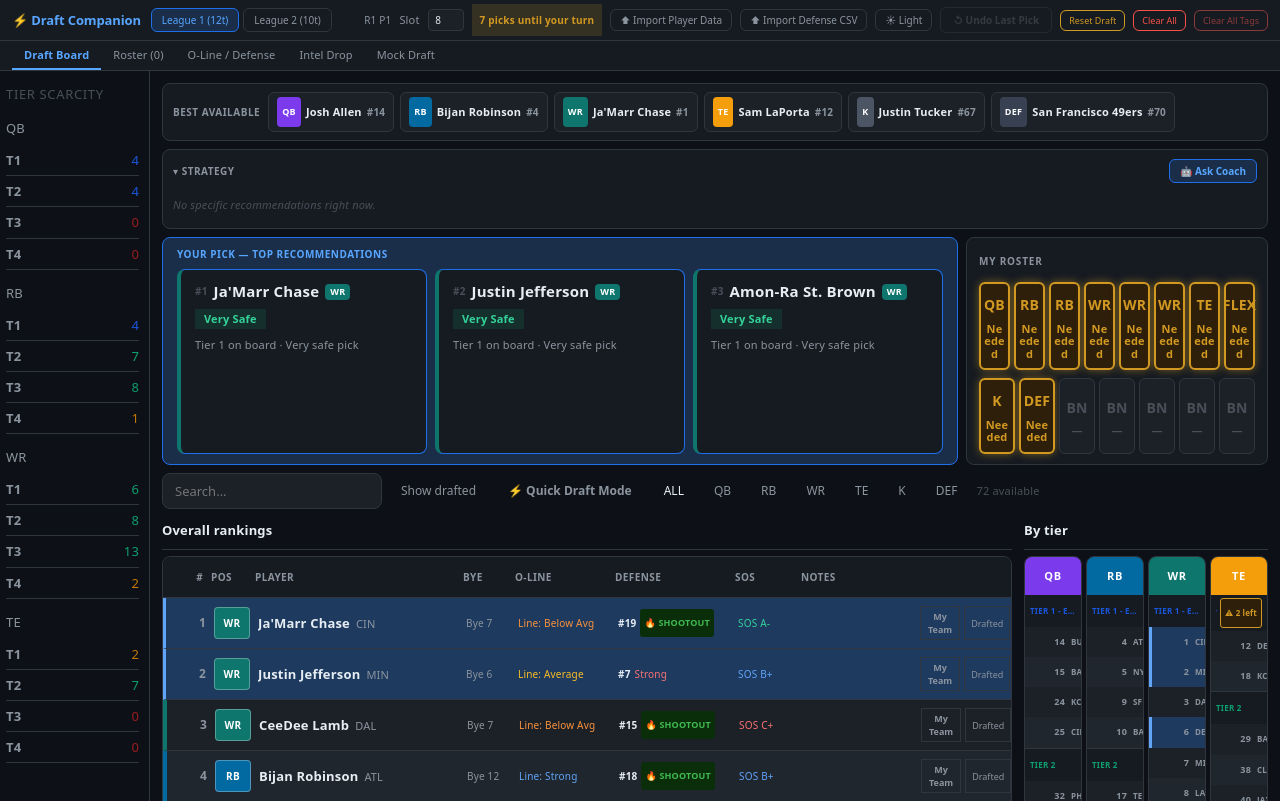
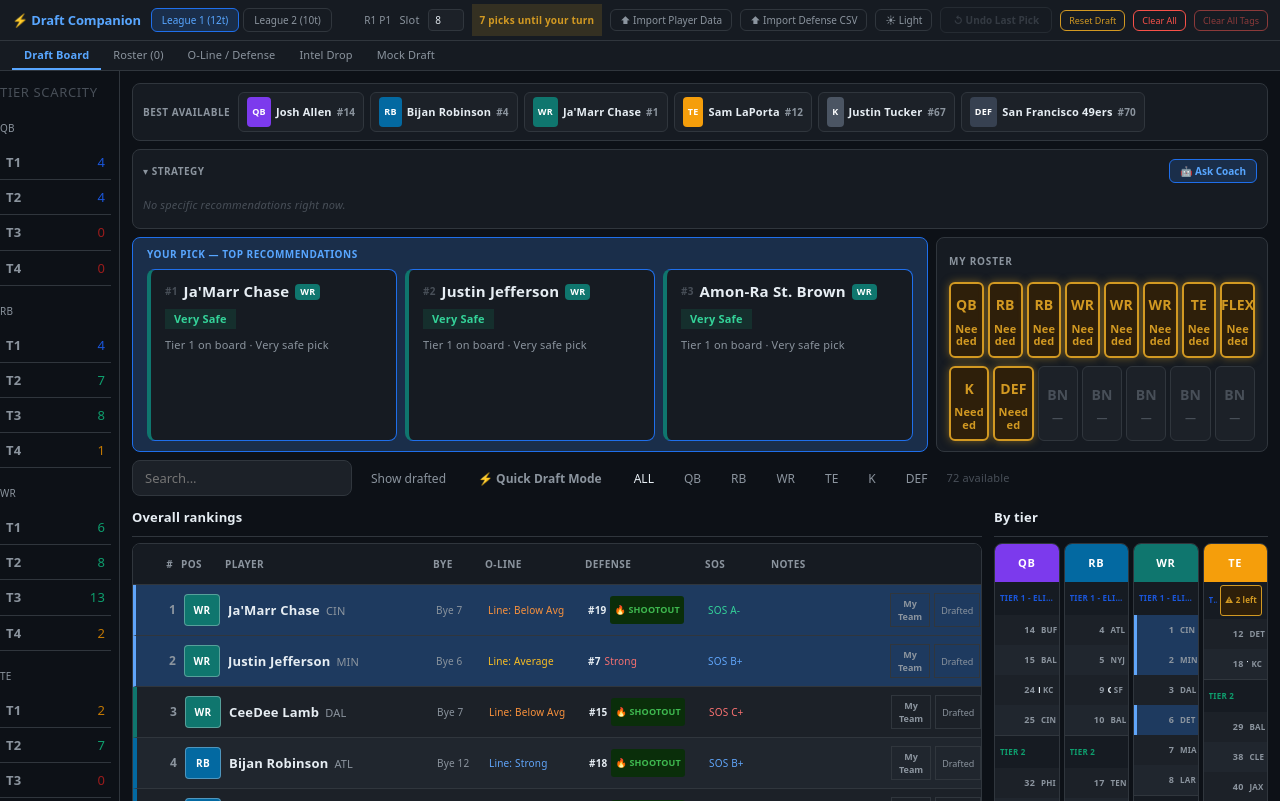
Before and after one commit to Parth33/fantasy-draft-server, a React (Vite) app in the folder fantasy-draft-companion/: page / in a window 1280 px wide. Built offline with nearby package versions, Linux system fonts and the light colour scheme.

Commit message:
tighten tier scarcity sidebar width, row spacing, and alert box padding

```diff
--- a/fantasy-draft-companion/src/App.jsx
+++ b/fantasy-draft-companion/src/App.jsx
@@ -1809,7 +1809,7 @@ export default function App() {
       <div style={{display:"flex",height:"calc(100vh - 70px)",overflow:"hidden"}}>
 
         {/* LEFT SIDEBAR: Scarcity + Tier counts */}
-        <div ref={sidebarRef} style={{width:150,background:"var(--bg-sidebar)",borderRight:`1px solid var(--border)`,padding:"10px 10px 10px 6px",overflow:"auto",flexShrink:0}}>
+        <div ref={sidebarRef} style={{width:120,background:"var(--bg-sidebar)",borderRight:`1px solid var(--border)`,padding:"8px 8px 8px 0",overflow:"auto",flexShrink:0}}>
           <div style={{fontSize:13,fontWeight:500,color:"var(--text-muted)",textTransform:"uppercase",letterSpacing:"0.05em",marginBottom:8}}>Tier scarcity</div>
 
           {/* Run alert */}
@@ -1822,22 +1822,22 @@ export default function App() {
 
           {/* Tier drain alerts */}
           {tierAlerts.map((a,i)=>(
-            <div key={i} style={{background:a.urgent?"var(--bg-danger)":"var(--bg-warning)",border:`0.5px solid ${a.urgent?"var(--border-danger)":"var(--border-warning)"}`,borderRadius:"var(--radius)",padding:"5px 7px",marginBottom:5,fontSize:13}}>
+            <div key={i} style={{background:a.urgent?"var(--bg-danger)":"var(--bg-warning)",border:`0.5px solid ${a.urgent?"var(--border-danger)":"var(--border-warning)"}`,borderRadius:"var(--radius)",padding:"4px 6px",marginBottom:5,fontSize:11}}>
               <span style={{fontWeight:500,color:a.urgent?"var(--text-danger)":"var(--text-warning)"}}>{a.pos} T{a.tier}: {a.count} left</span>
-              {a.urgent&&<div style={{color:"var(--text-danger)",fontSize:13,fontWeight:800}}>Act now</div>}
+              {a.urgent&&<div style={{color:"var(--text-danger)",fontSize:11,fontWeight:800,marginTop:0}}>Act now</div>}
             </div>
           ))}
 
           {/* Scarcity table */}
           {["QB","RB","WR","TE"].map(pos=>(
             <div key={pos} style={{marginBottom:10}}>
-              <div style={{fontSize:13,fontWeight:500,color:"var(--text-secondary)",marginBottom:4}}>{pos}</div>
+              <div style={{fontSize:10,fontWeight:500,color:"var(--text-secondary)",padding:"2px 0",marginBottom:2}}>{pos}</div>
               {[1,2,3,4].map(tier=>{
                 const count=scarcity[pos]?.[tier];
                 if(count===undefined) return null;
                 const color=count===0?"var(--tier-t4)":count<=2?"var(--tier-t3)":count<=5?"var(--tier-t1)":"var(--tier-t2)";
                 return (
-                  <div key={tier} style={{display:"flex",justifyContent:"space-between",alignItems:"center",padding:"2px 0",borderBottom:"0.5px solid var(--border)"}}>
+                  <div key={tier} style={{display:"flex",justifyContent:"space-between",alignItems:"center",padding:"4px 6px",borderBottom:"0.5px solid var(--border)"}}>
                     <span style={{fontSize:13,fontWeight:600,color:"var(--text-secondary)"}}>T{tier}</span>
                     <span style={{fontSize:13,fontWeight:500,color}}>{count}</span>
                   </div>
```
